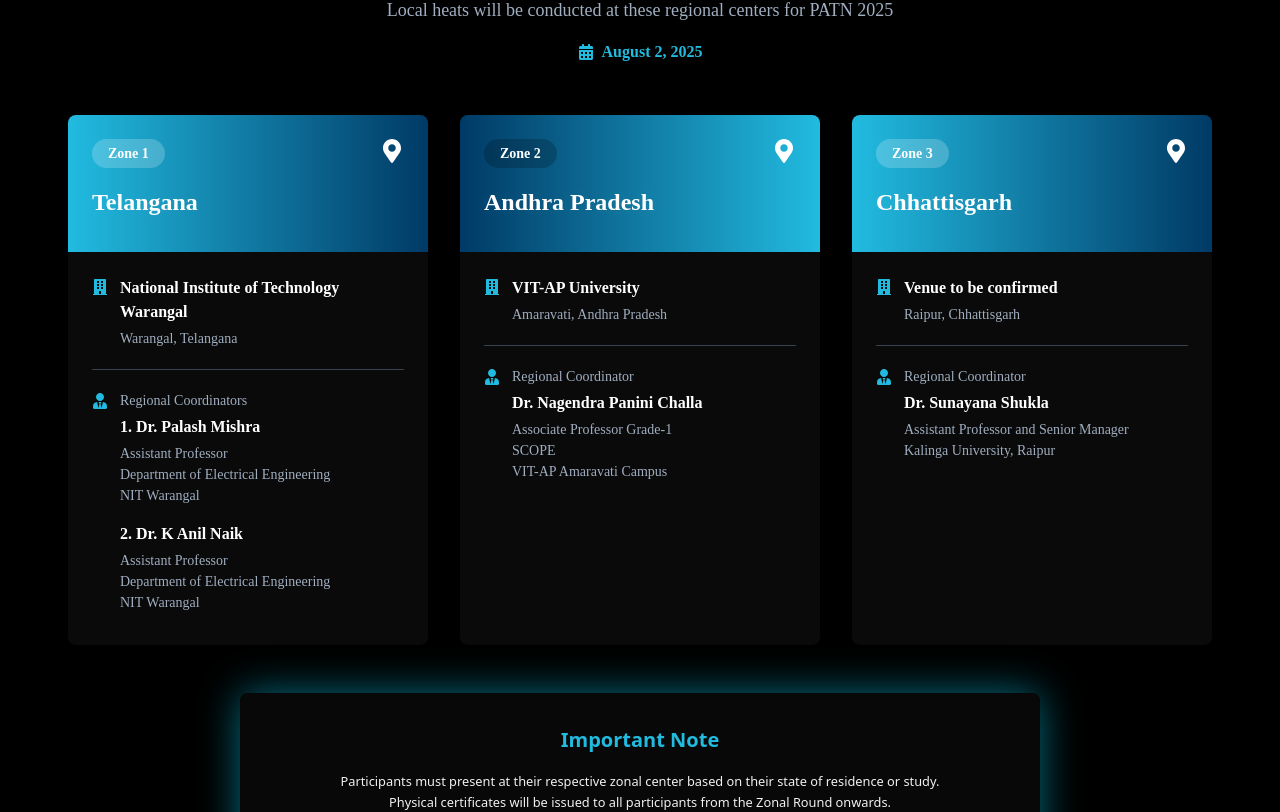
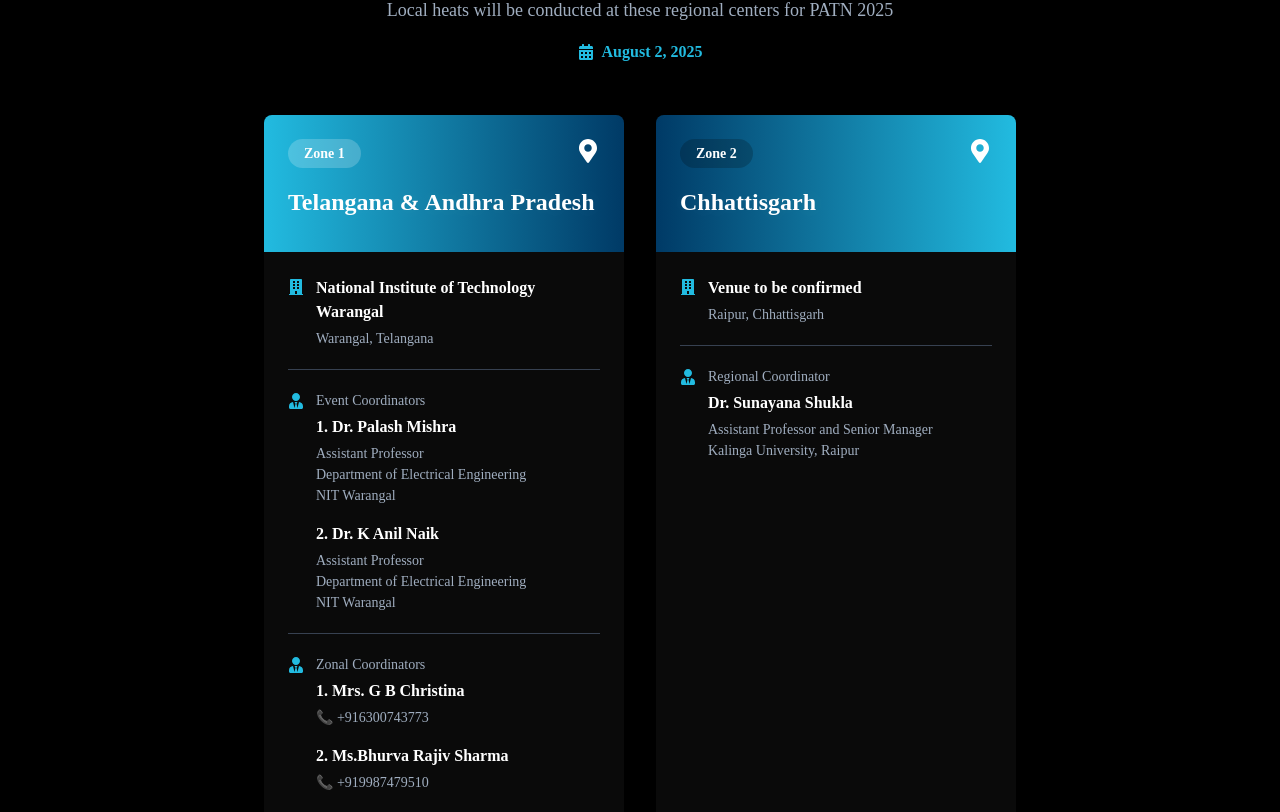
Before and after one commit to TrizenCodeBase/IET-Hyderabad_frontend, a React (Vite) app: page /patn in a window 1280 px wide. Shown: the part 4295-5107 px from the top of the page. Built offline with nearby package versions, Linux system fonts and the light colour scheme.

Commit message:
added chnages to patn page

```diff
--- a/src/components/PATN/PATNzonalCenters.jsx
+++ b/src/components/PATN/PATNzonalCenters.jsx
@@ -198,7 +198,6 @@ const PATNzonalCenters = () => {
 
   return (
     <div style={styles.container}>
-      {/* Header */}
       <div className="page-header" style={styles.pageHeader}>
         <h1 style={styles.pageHeaderH1}>Zonal Centers</h1>
         <p style={styles.pageHeaderP}>Local heats will be conducted at these regional centers for PATN 2025</p>
@@ -208,13 +207,12 @@ const PATNzonalCenters = () => {
         </div>
       </div>
 
-      {/* Zonal Centers */}
       <div style={styles.zonalCenters}>
         {/* Zone 1 */}
         <div className="zone-card" style={styles.zoneCard}>
           <div style={{ ...styles.zoneHeader, ...styles.zone1 }}>
             <span style={{ ...styles.zoneBadge, ...styles.zone1Badge }}>Zone 1</span>
-            <h2 style={styles.zoneTitle}>Telangana</h2>
+            <h2 style={styles.zoneTitle}>Telangana & Andhra Pradesh</h2>
             <FaMapMarkerAlt style={styles.mapIcon} />
           </div>
           <div style={styles.zoneBody}>
@@ -225,19 +223,20 @@ const PATNzonalCenters = () => {
                 <div style={styles.locationAddress}>Warangal, Telangana</div>
               </div>
             </div>
+
             <div style={styles.divider}></div>
+
             <div style={styles.coordinator}>
               <FaUserTie style={styles.iconStyle} />
               <div style={styles.coordinatorDetails}>
-                <div style={styles.coordinatorTitle}>Regional Coordinators</div>
-                <div>
-                  <div style={styles.coordinatorName}>1. Dr. Palash Mishra</div>
-                  <div style={styles.coordinatorInfo}>
-                    Assistant Professor<br />
-                    Department of Electrical Engineering<br />
-                    NIT Warangal
-                  </div>
+                <div style={styles.coordinatorTitle}>Event Coordinators</div>
+                <div style={styles.coordinatorName}>1. Dr. Palash Mishra</div>
+                <div style={styles.coordinatorInfo}>
+                  Assistant Professor<br />
+                  Department of Electrical Engineering<br />
+                  NIT Warangal
                 </div>
+
                 <div style={{ marginTop: '1rem' }}>
                   <div style={styles.coordinatorName}>2. Dr. K Anil Naik</div>
                   <div style={styles.coordinatorInfo}>
@@ -248,6 +247,22 @@ const PATNzonalCenters = () => {
                 </div>
               </div>
             </div>
+
+            <div style={styles.divider}></div>
+
+            <div style={styles.coordinator}>
+              <FaUserTie style={styles.iconStyle} />
+              <div style={styles.coordinatorDetails}>
+                <div style={styles.coordinatorTitle}>Zonal Coordinators</div>
+                <div style={styles.coordinatorName}>1. Mrs. G B Christina</div>
+                <div style={styles.coordinatorInfo}>📞 +916300743773</div>
+
+                <div style={{ marginTop: '1rem' }}>
+                  <div style={styles.coordinatorName}>2. Ms.Bhurva Rajiv Sharma</div>
+                  <div style={styles.coordinatorInfo}>📞 +919987479510</div>
+                </div>
+              </div>
+            </div>
           </div>
         </div>
 
@@ -255,37 +270,6 @@ const PATNzonalCenters = () => {
         <div className="zone-card" style={styles.zoneCard}>
           <div style={{ ...styles.zoneHeader, ...styles.zone2 }}>
             <span style={{ ...styles.zoneBadge, ...styles.zone2Badge }}>Zone 2</span>
-            <h2 style={styles.zoneTitle}>Andhra Pradesh</h2>
-            <FaMapMarkerAlt style={styles.mapIcon} />
-          </div>
-          <div style={styles.zoneBody}>
-            <div style={styles.location}>
-              <FaBuilding style={styles.iconStyle} />
-              <div style={styles.locationDetails}>
-                <div style={styles.locationName}>VIT-AP University</div>
-                <div style={styles.locationAddress}>Amaravati, Andhra Pradesh</div>
-              </div>
-            </div>
-            <div style={styles.divider}></div>
-            <div style={styles.coordinator}>
-              <FaUserTie style={styles.iconStyle} />
-              <div style={styles.coordinatorDetails}>
-                <div style={styles.coordinatorTitle}>Regional Coordinator</div>
-                <div style={styles.coordinatorName}>Dr. Nagendra Panini Challa</div>
-                <div style={styles.coordinatorInfo}>
-                  Associate Professor Grade-1<br />
-                  SCOPE<br />
-                  VIT-AP Amaravati Campus
-                </div>
-              </div>
-            </div>
-          </div>
-        </div>
-
-        {/* Zone 3 */}
-        <div className="zone-card" style={styles.zoneCard}>
-          <div style={{ ...styles.zoneHeader, ...styles.zone1 }}>
-            <span style={{ ...styles.zoneBadge, ...styles.zone1Badge }}>Zone 3</span>
             <h2 style={styles.zoneTitle}>Chhattisgarh</h2>
             <FaMapMarkerAlt style={styles.mapIcon} />
           </div>
```
Also changed, not shown: 1 other file (tests, documents, lock files or other folders).
